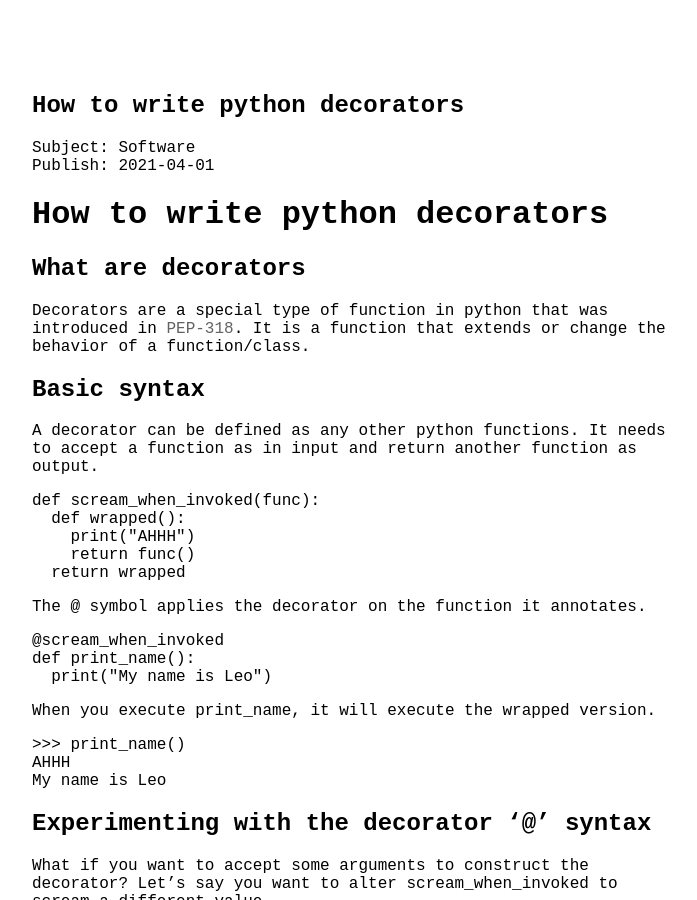
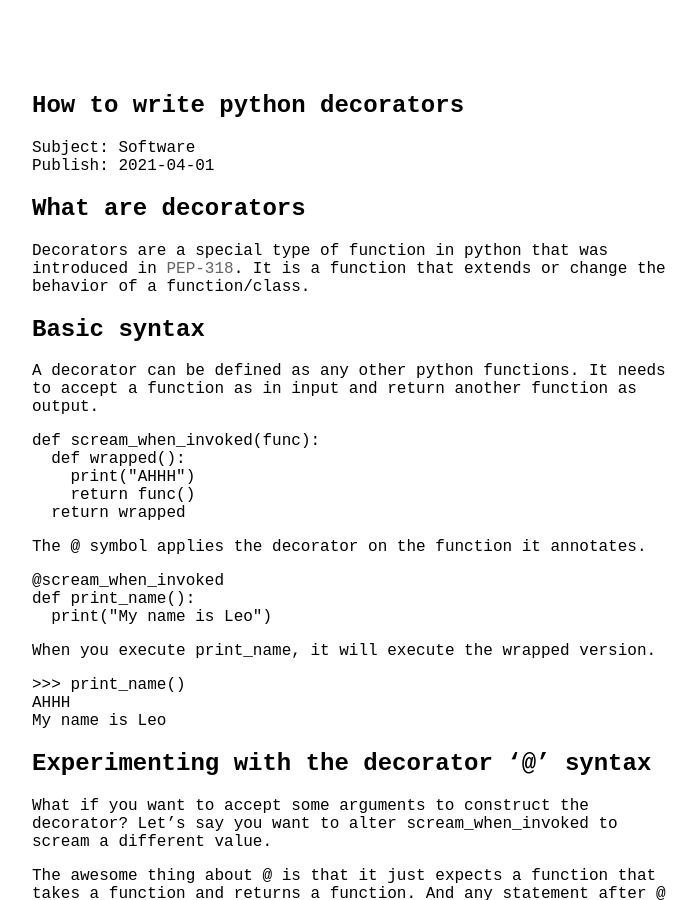
Before and after one commit to leoxlin/blog, a Jekyll site: the page built from _posts/2021-04-01-how-to-write-python-decorators.md, in a window 1280 px wide and 900 px high. Shown: the whole window, without its empty margins (288-985 px from the left). Built offline with Jekyll 4.4.1, drawn with Linux system fonts in a browser that asks for light colours.

Commit message:
Title already displayed

```diff
--- a/_posts/2021-04-01-how-to-write-python-decorators.md
+++ b/_posts/2021-04-01-how-to-write-python-decorators.md
@@ -4,8 +4,6 @@ title:      "How to write python decorators"
 subject:    "Software"
 date:       2021-04-01 00:00:00
 ---
-
-# How to write python decorators
 
 ## What are decorators
 
```
